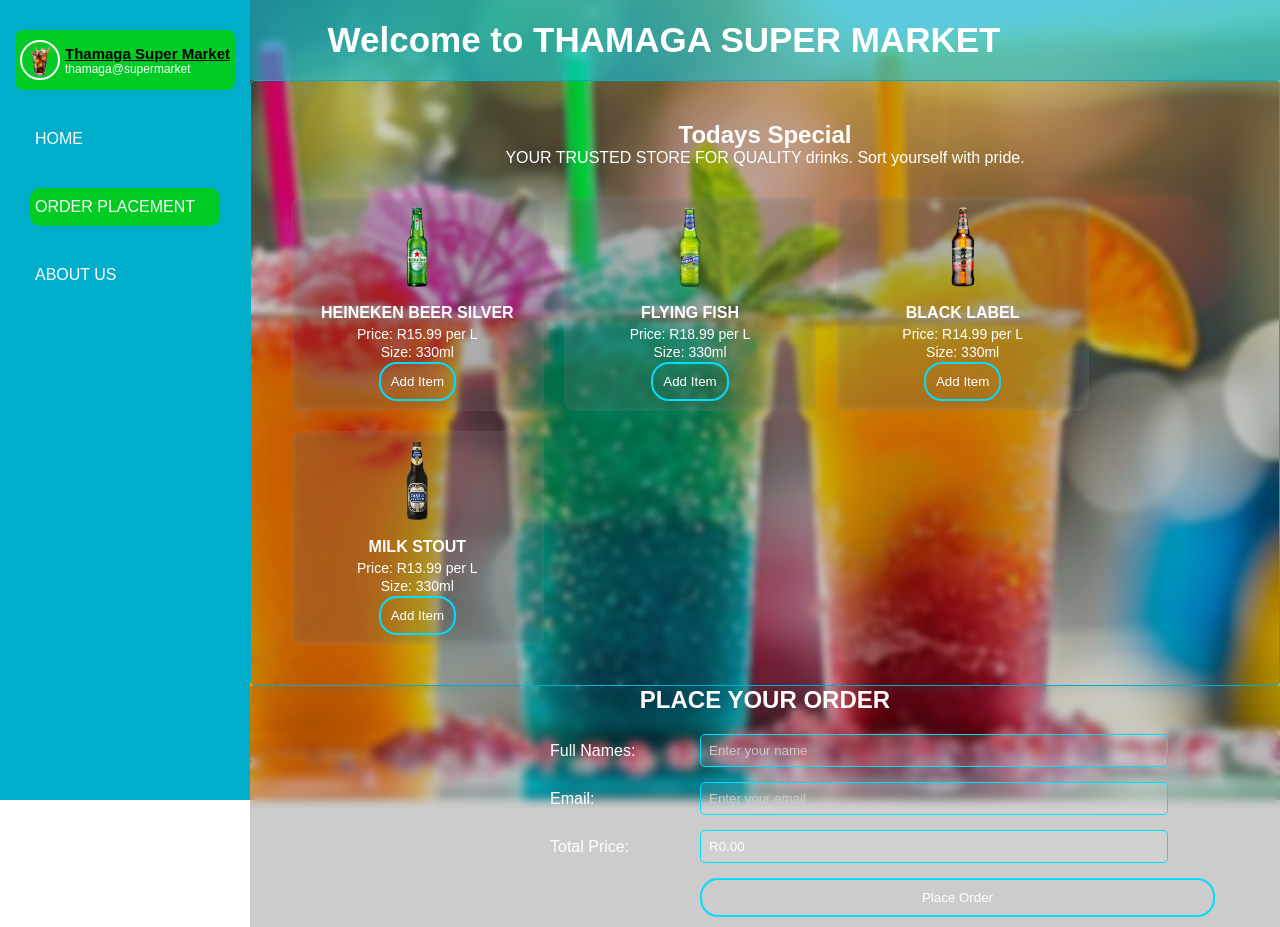
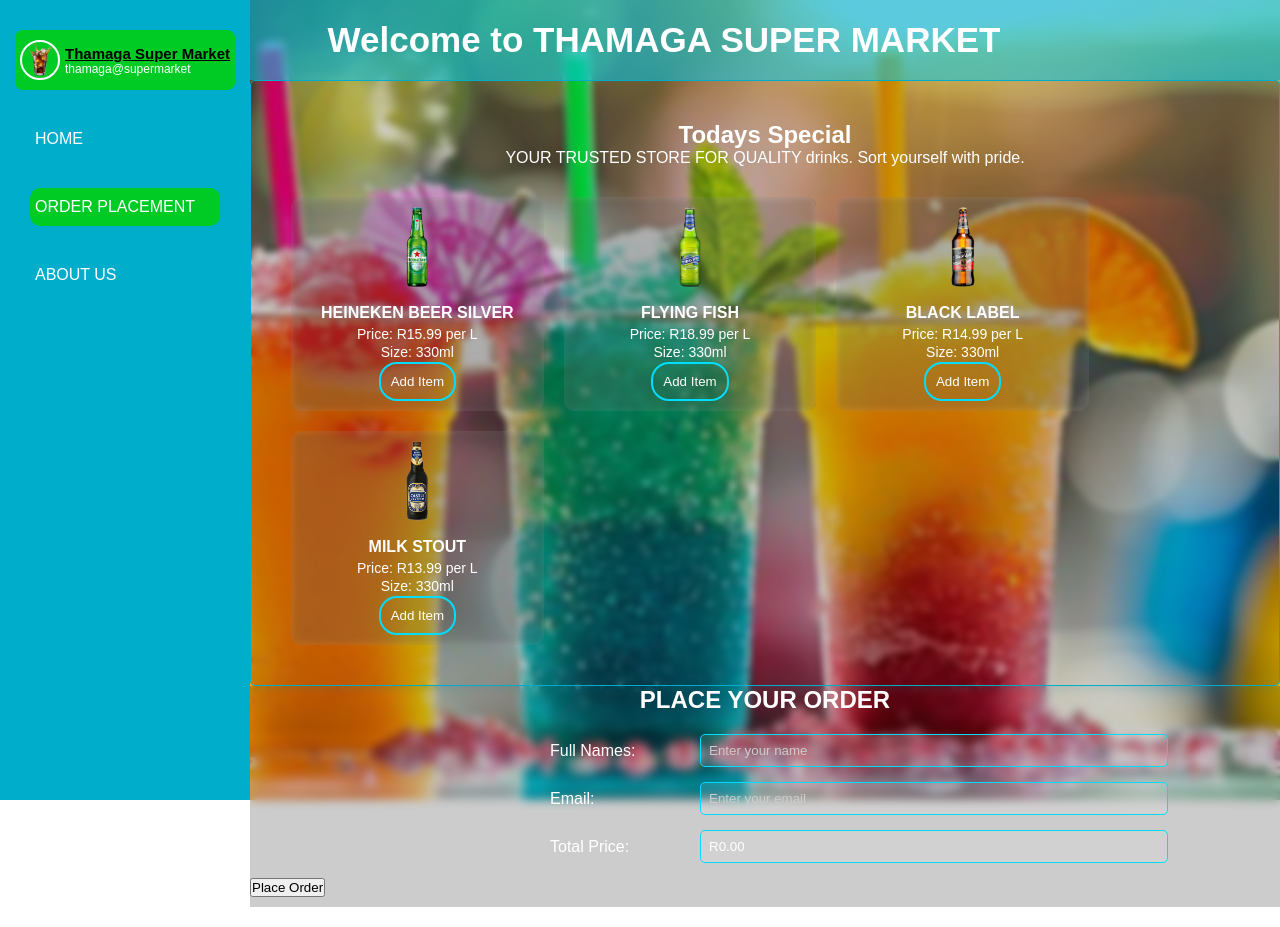
Before and after one commit to MawelaMartha/thamaga-supermarket, a plain HTML site: page order.html in a window 1280 px wide. Drawn offline with Linux system fonts and the light colour scheme; files whose address does not match are found by name.

Commit message:
Update order.html

```diff
--- a/order.html
+++ b/order.html
@@ -90,7 +90,7 @@
                 </div>
 
 
-                <button type="submit" class="btn submit-form">Place Order</button>
+                <button type="submit>"submit-form">Place Order</button>
             </form>
 
         </section>
```
